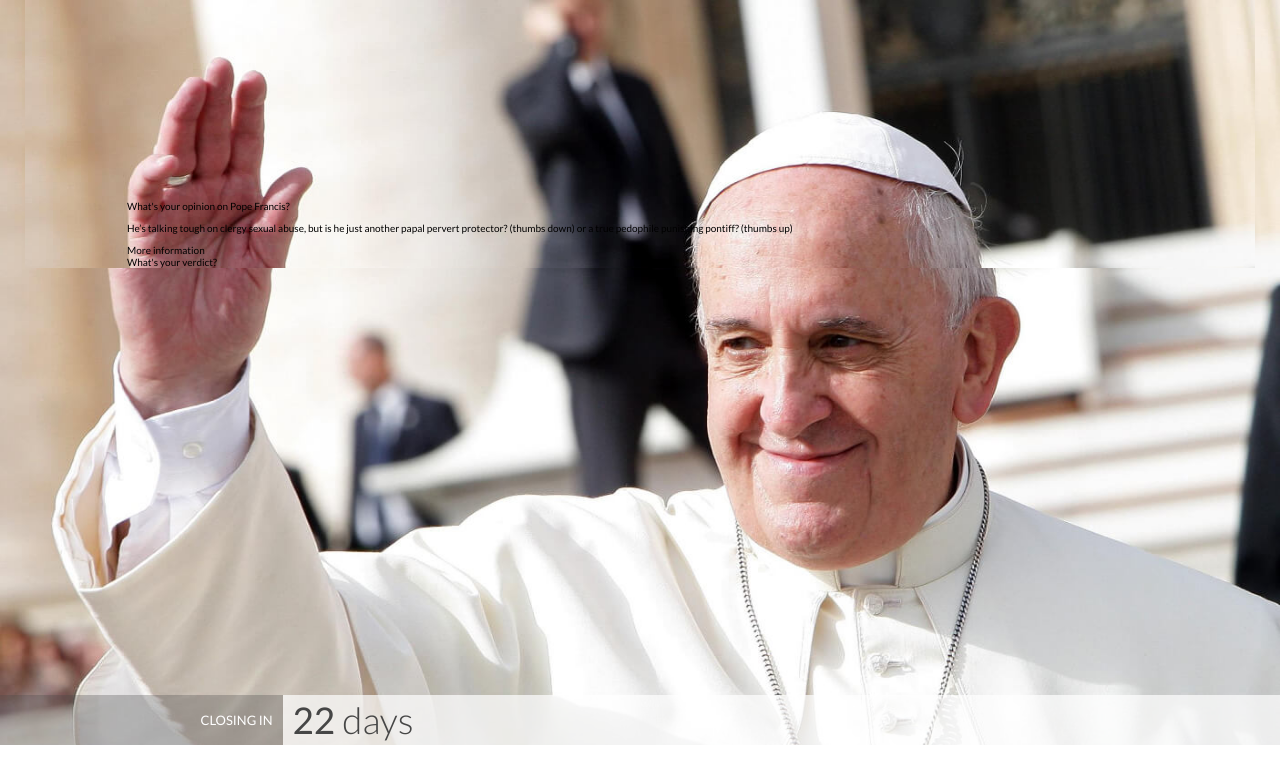
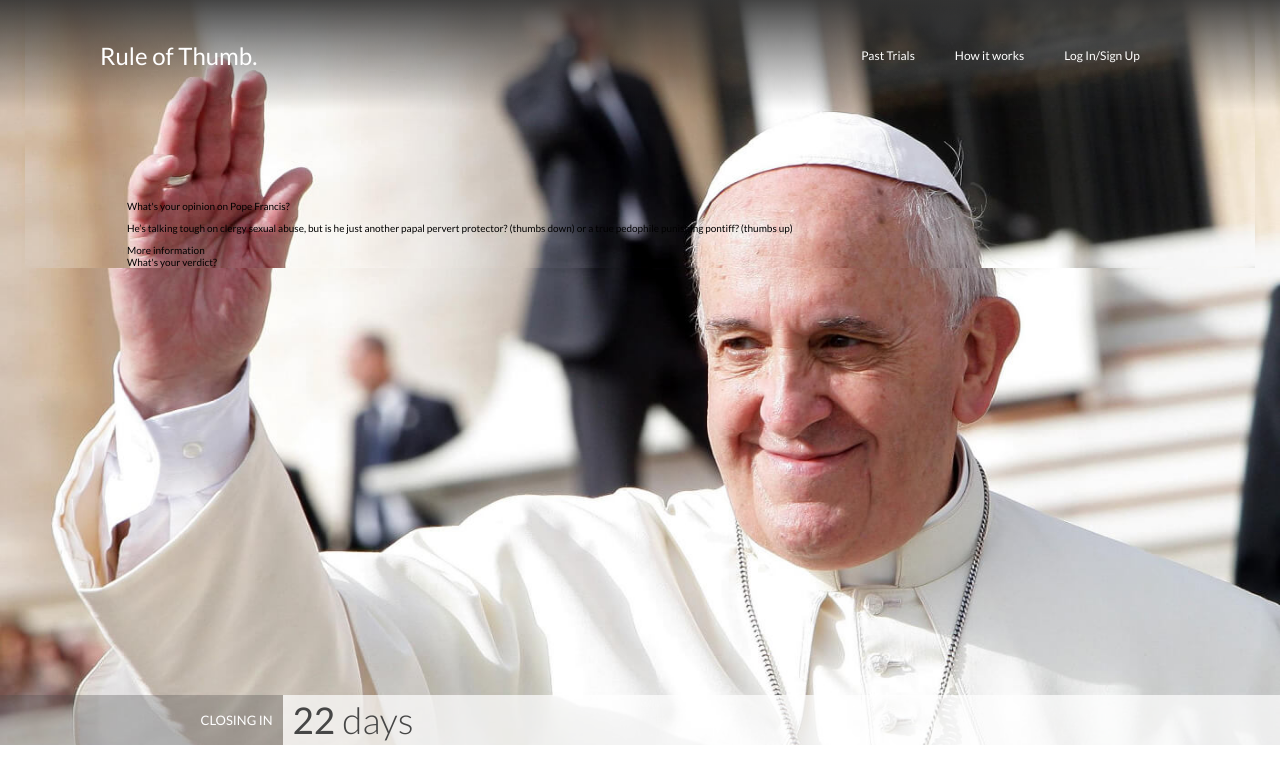
Before and after one commit to brianr482/zemoga-ui-test, an Angular app in the folder interactive/: page / in a window 1280 px wide. Shown: the top 784 px of the page. Built offline with nearby package versions, Linux system fonts and the light colour scheme.

Commit message:
feat: Create topbar component

```diff
--- a/interactive/src/app/app.component.html
+++ b/interactive/src/app/app.component.html
@@ -1 +1,2 @@
+<app-topbar></app-topbar>
 <app-hero></app-hero>
--- a/interactive/src/app/app.module.ts
+++ b/interactive/src/app/app.module.ts
@@ -6,11 +6,13 @@ import { AppComponent } from './app.component';
 import { CoreModule } from './core';
 import { SharedModule } from './shared';
 import { HeroComponent } from './components/hero/hero.component';
+import { TopbarComponent } from './components/topbar/topbar.component';
 
 @NgModule({
   declarations: [
     AppComponent,
-    HeroComponent
+    HeroComponent,
+    TopbarComponent
   ],
   imports: [
     // Angular
--- /dev/null
+++ b/interactive/src/app/components/topbar/topbar.component.html
@@ -0,0 +1,15 @@
+<nav class="topbar topbar--transparent">
+  <h1 class="topbar__title">
+    Rule of Thumb.
+  </h1>
+  <div class="topbar__menu">
+    <a class="topbar__btn btn btn--link" href="past-trials.html"
+      >Past Trials</a
+    >
+    <a class="topbar__btn btn btn--link" href="how-it-works.html"
+      >How it works</a
+    >
+    <a class="topbar__btn btn btn--link" href="auth.html">Log In/Sign Up</a>
+    <a class="topbar__btn btn btn--icon icon-search"> </a>
+  </div>
+</nav>
--- /dev/null
+++ b/interactive/src/app/components/topbar/topbar.component.scss
@@ -0,0 +1,57 @@
+@import 'abstracts/mixins';
+
+.topbar {
+  display: flex;
+  flex-direction: column;
+  align-items: center;
+  background-color: red;
+  height: 11rem;
+  color: white;
+  padding: 2rem 1rem;
+  position: absolute;
+  top: 0;
+  width: 100%;
+  z-index: 10;
+
+  &__title {
+    margin: unset;
+    @include font-format('lg');
+  }
+
+  &__menu {
+    display: flex;
+    flex: 1;
+    justify-content: flex-end;
+    align-items: center;
+    @include font-format('sm');
+
+    .topbar__btn:nth-child(n + 2) {
+      margin-left: 1rem;
+    }
+
+    [class*='icon'] {
+      font-size: 2.5rem;
+    }
+
+    /* Media Queries */
+    @include respond-to(65rem) {
+      .topbar__btn:nth-child(n + 2) {
+        margin-left: 4rem;
+      }
+    }
+  }
+
+  /* Modifiers */
+  &--transparent {
+    background: linear-gradient(0deg,
+        rgba(51, 51, 51, 0) 0%,
+        rgba(51, 51, 51, 0.53) 60%,
+        rgba(51, 51, 51, 0.9122023809523809) 100%);
+  }
+
+  /* Media Queries */
+  @include respond-to(830px) {
+    flex-direction: row;
+    padding: 2rem 10rem;
+  }
+}
--- /dev/null
+++ b/interactive/src/app/components/topbar/topbar.component.ts
@@ -0,0 +1,15 @@
+import { Component, OnInit } from '@angular/core';
+
+@Component({
+  selector: 'app-topbar',
+  templateUrl: './topbar.component.html',
+  styleUrls: ['./topbar.component.scss']
+})
+export class TopbarComponent implements OnInit {
+
+  constructor() { }
+
+  ngOnInit() {
+  }
+
+}
```
